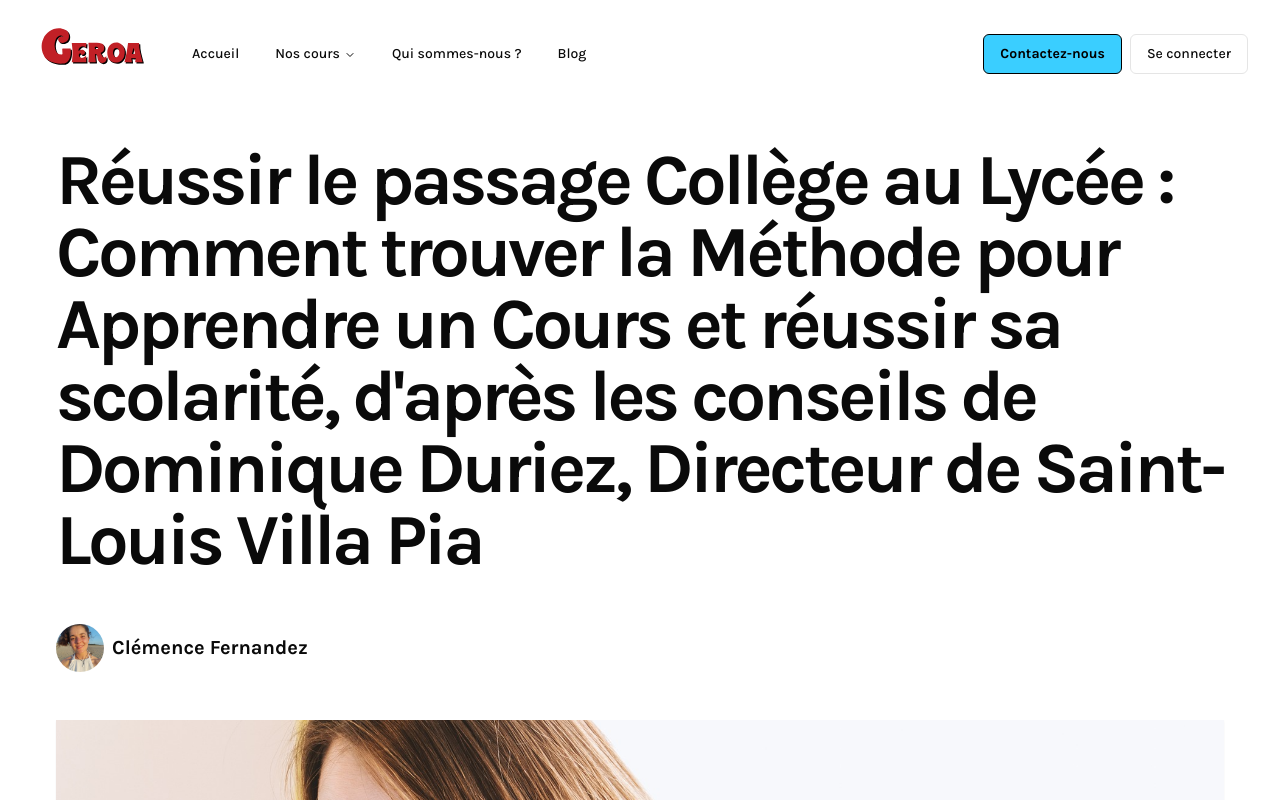
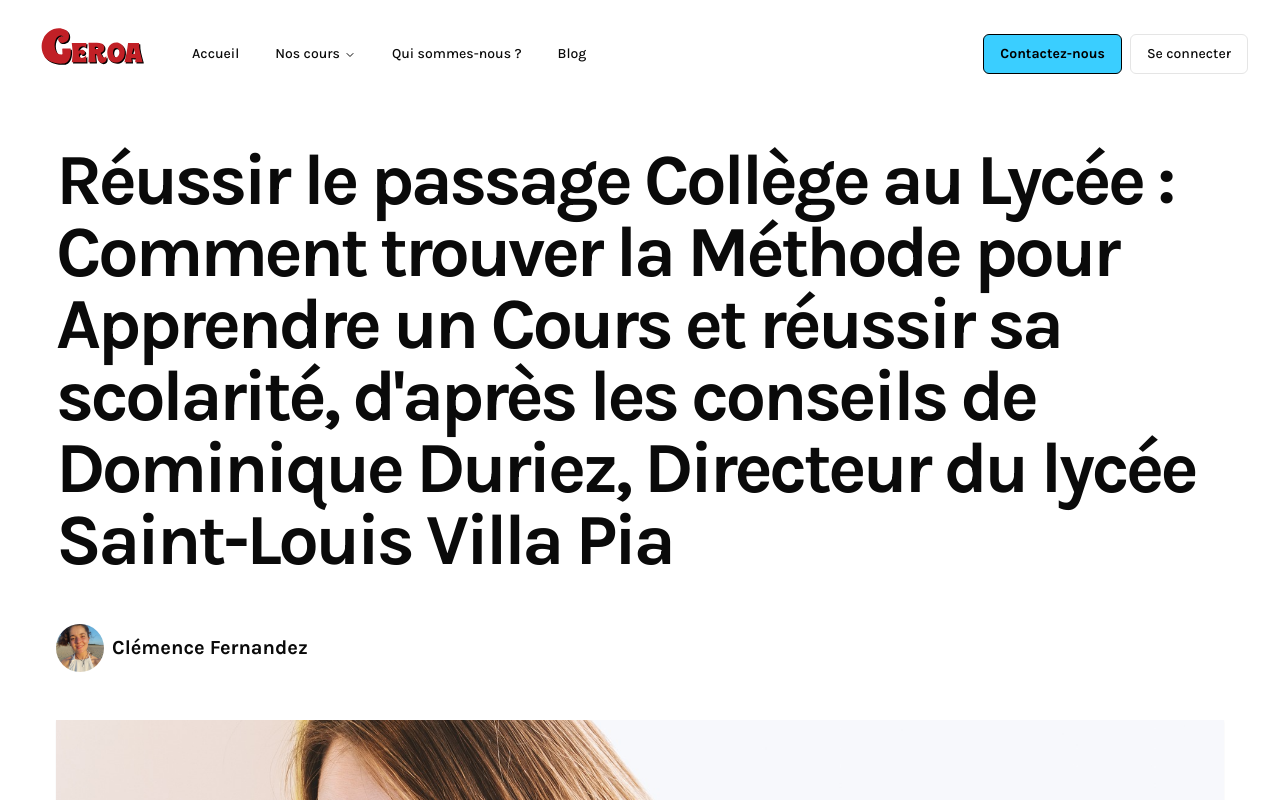
Before and after one commit to clemencefrz/cours-geroa, a Next.js app: page /blog/villapia-methode-pour-apprendre-un-cours in a window 1280 px wide. Shown: the top 800 px of the page. Built offline with nearby package versions, Linux system fonts and the light colour scheme.

Commit message:
maj blog

```diff
--- a/_posts/villapia-methode-pour-apprendre-un-cours.md
+++ b/_posts/villapia-methode-pour-apprendre-un-cours.md
@@ -1,6 +1,6 @@
 ---
-title: "Réussir le passage Collège au Lycée : Comment trouver la Méthode pour Apprendre un Cours et réussir sa scolarité, d'après les conseils de Dominique Duriez, Directeur de Saint-Louis Villa Pia"
-description: "Découvrez comment réussir la transition du collège au lycée avec les conseils de Dominique Duriez, directeur de Saint-Louis VIlla Pia. Apprenez à adapter vos méthodes de travail selon votre profil pour bâtir votre avenir."
+title: "Réussir le passage Collège au Lycée : Comment trouver la Méthode pour Apprendre un Cours et réussir sa scolarité, d'après les conseils de Dominique Duriez, Directeur du lycée Saint-Louis Villa Pia"
+description: "Découvrez comment réussir la transition du collège au lycée avec les conseils de Dominique Duriez, directeur du lycée Saint-Louis Villa Pia. Apprenez à adapter vos méthodes de travail selon votre profil pour bâtir votre avenir."
 date: "2024-09-23"
 coverImage: "/images/etudiante-devant-ordi.jpg"
 ---
--- a/app/blog/components/avatar.tsx
+++ b/app/blog/components/avatar.tsx
@@ -19,7 +19,7 @@ const Avatar = ({ name, picture }: Props) => {
           className="w-full h-full rounded-full object-cover"
           height={102}
           width={102}
-          alt={name}
+          alt={`Photo de ${name}`}
         />
       </div>
 
```
